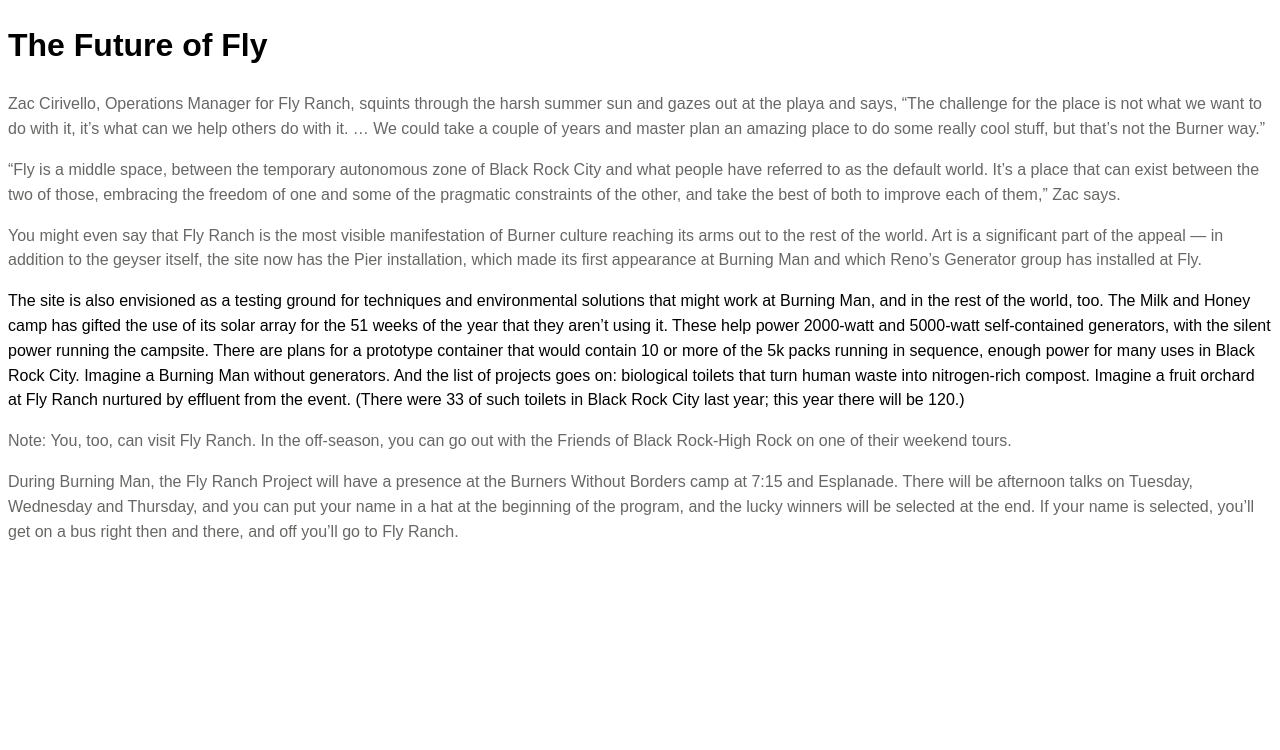
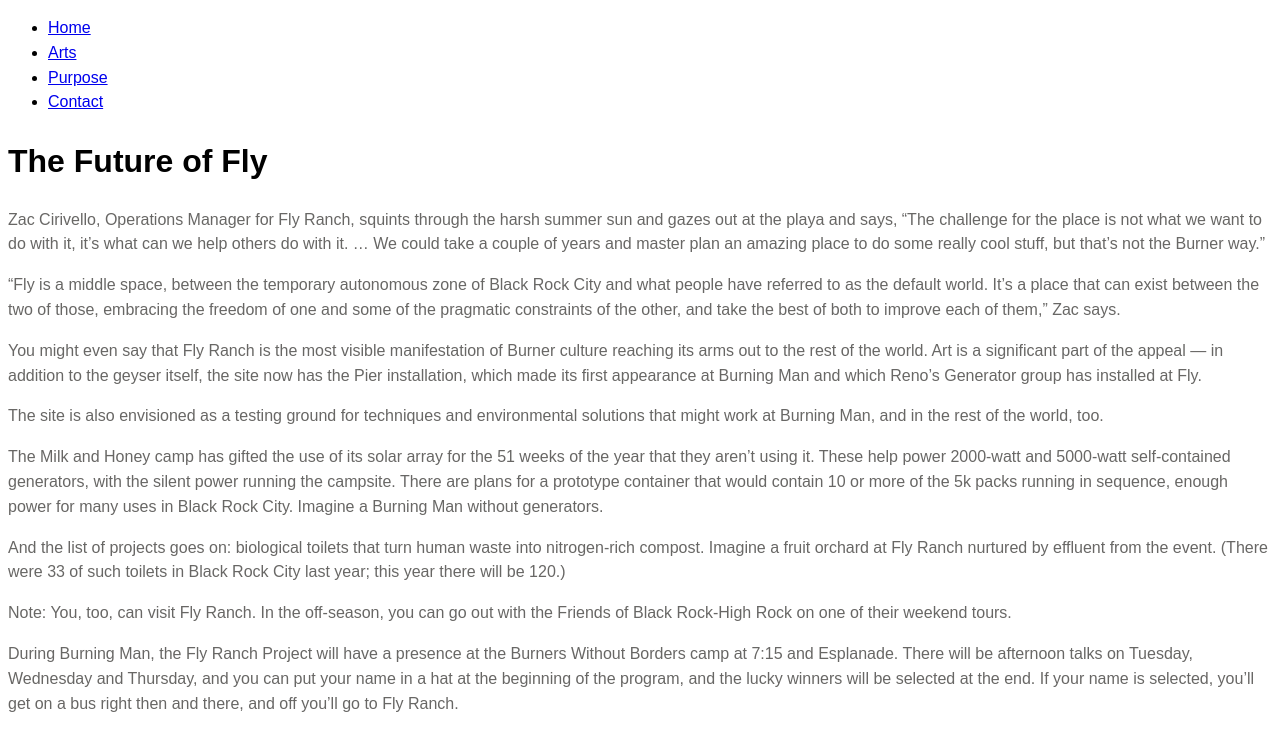
Before and after one commit to vmolash/flyranch, a website: page dist/pages/purpose.html in a window 1280 px wide. Drawn offline with Linux system fonts and the light colour scheme.

Commit message:
edit content

```diff
--- a/dist/pages/purpose.html
+++ b/dist/pages/purpose.html
@@ -8,6 +8,14 @@
     <title>Fly Ranch - News</title>
 </head>
 <body>
+    <nav>
+        <ul>
+            <li><a href="../index.html">Home</a></li>
+            <li><a href="art.html">Arts</a></li>
+            <li><a href="#">Purpose</a></li>
+            <li><a href="contact.html">Contact</a></li>
+        </ul>
+    </nav>
     <h1>The Future of Fly</h1>
     <p>Zac Cirivello, Operations Manager for Fly Ranch, squints through the harsh summer sun and gazes out at the playa and says, “The challenge for the place is not what we want to do with it, it’s what can we help others do with it. … We could take a couple of years and master plan an amazing place to do some really cool stuff, but that’s not the Burner way.”</p>
 
@@ -16,14 +24,14 @@
     <p>You might even say that Fly Ranch is the most visible manifestation of Burner culture reaching its arms out to the rest of the world. Art is a significant part of the appeal — in addition to the geyser itself, the site now has the Pier installation, which made its first appearance at Burning Man and which Reno’s Generator group has installed at Fly. </p>
 
 
-The site is also envisioned as a testing ground for techniques and environmental solutions that might work at Burning Man, and in the rest of the world, too.
+    <p>The site is also envisioned as a testing ground for techniques and environmental solutions that might work at Burning Man, and in the rest of the world, too.</p>
 
- The Milk and Honey camp has gifted the use of its solar array for the 51 weeks of the year that they aren’t using it. These help power 2000-watt and 5000-watt self-contained generators, with the silent power running the campsite. There are plans for a prototype container that would contain 10 or more of the 5k packs running in sequence, enough power for many uses in Black Rock City. Imagine a Burning Man without generators.
+    <p> The Milk and Honey camp has gifted the use of its solar array for the 51 weeks of the year that they aren’t using it. These help power 2000-watt and 5000-watt self-contained generators, with the silent power running the campsite. There are plans for a prototype container that would contain 10 or more of the 5k packs running in sequence, enough power for many uses in Black Rock City. Imagine a Burning Man without generators. </p>
 
-And the list of projects goes on: biological toilets that turn human waste into nitrogen-rich compost. Imagine a fruit orchard at Fly Ranch nurtured by effluent from the event. (There were 33 of such toilets in Black Rock City last year; this year there will be 120.)
+    <p>And the list of projects goes on: biological toilets that turn human waste into nitrogen-rich compost. Imagine a fruit orchard at Fly Ranch nurtured by effluent from the event. (There were 33 of such toilets in Black Rock City last year; this year there will be 120.)</p>
 
-        <p>Note: You, too, can visit Fly Ranch. In the off-season, you can go out with the Friends of Black Rock-High Rock on one of their weekend tours. </p>
+    <p>Note: You, too, can visit Fly Ranch. In the off-season, you can go out with the Friends of Black Rock-High Rock on one of their weekend tours. </p>
 
-        <p>During Burning Man, the Fly Ranch Project will have a presence at the Burners Without Borders camp at 7:15 and Esplanade. There will be afternoon talks on Tuesday, Wednesday and Thursday, and you can put your name in a hat at the beginning of the program, and the lucky winners will be selected at the end. If your name is selected, you’ll get on a bus right then and there, and off you’ll go to Fly Ranch.</p>
+    <p>During Burning Man, the Fly Ranch Project will have a presence at the Burners Without Borders camp at 7:15 and Esplanade. There will be afternoon talks on Tuesday, Wednesday and Thursday, and you can put your name in a hat at the beginning of the program, and the lucky winners will be selected at the end. If your name is selected, you’ll get on a bus right then and there, and off you’ll go to Fly Ranch.</p>
 </body>
 </html>
```
Also changed, not shown: dist/index.html (+1 -0 lines), dist/pages/art.html (+8 -0 lines).
